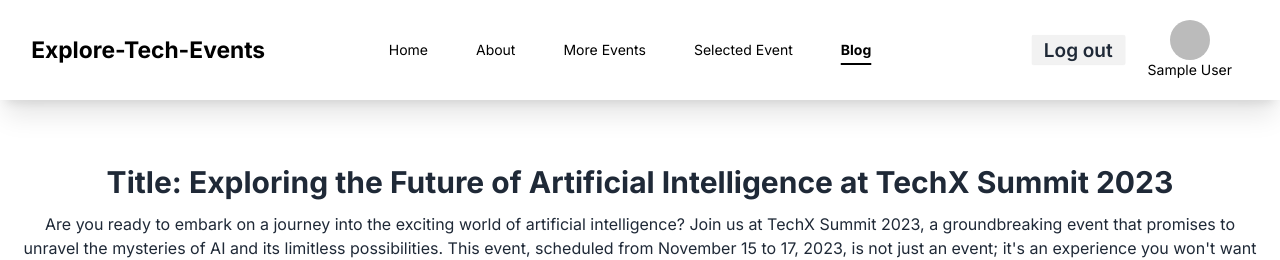
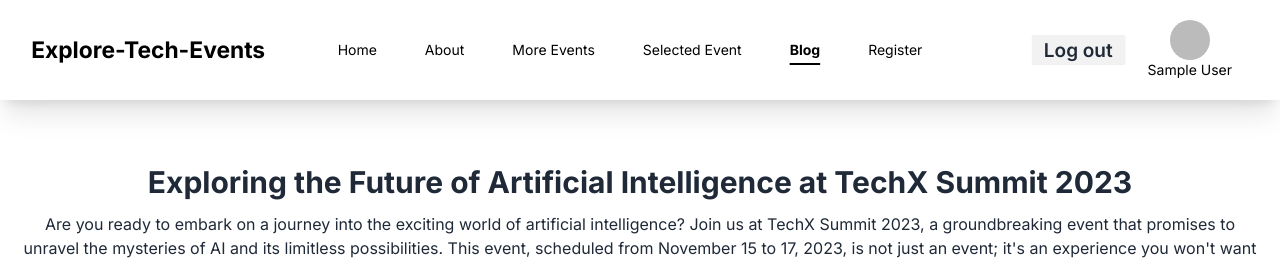
Before and after one commit to mahfuja5768/Explore-Tech-Events, a React (Vite) app: page /blog in a window 1280 px wide. Shown: the top 260 px of the page. Built offline with nearby package versions, Linux system fonts and the light colour scheme; no server answers; sample sign-in values are in the browser's storage.

Commit message:
add validation

```diff
--- a/src/components/BlogContent.jsx
+++ b/src/components/BlogContent.jsx
@@ -4,7 +4,7 @@
     data-aos-duration="3000">
       <div className="text-center">
         <h2 className="md:text-3xl text-2xl font-bold">
-          Title: Exploring the Future of Artificial Intelligence at TechX Summit
+           Exploring the Future of Artificial Intelligence at TechX Summit
           2023
         </h2>
         <p className="my-3">
--- a/src/components/Navbar.jsx
+++ b/src/components/Navbar.jsx
@@ -74,6 +74,18 @@
           to="/blog"
         >
           Blog
+        </NavLink>
+      </li>
+      <li className="lg:mx-2 mb-4 lg:mb-0">
+        <NavLink
+          className={({ isActive }) =>
+            isActive
+              ? "text-black hover:text-black underline decoration-black decoration-2 underline-offset-8 font-bold hover:bg-transparent"
+              : "text-black hover:text-black hover:underline decoration-black decoration-2 underline-offset-8 hover:bg-transparent"
+          }
+          to="/register"
+        >
+          Register
         </NavLink>
       </li>
 
--- a/src/pages/Register.jsx
+++ b/src/pages/Register.jsx
@@ -28,15 +28,14 @@
     } else if (password.length < 6) {
       return setRegisterError(" The password is less than 6 characters");
     }
-    //else if (!/[A-Z]/.test(password)) {
-    //   return setRegisterError(" The password don't have a capital letter");
-    // } else if (!/[!#$%&?]/.test(password)) {
-    //   return setRegisterError(" The password don't have a special character");
-    // }
+    else if (!/[A-Z]/.test(password)) {
+      return setRegisterError(" The password don't have a capital letter");
+    } else if (!/[!#$%&?]/.test(password)) {
+      return setRegisterError(" The password don't have a special character");
+    }
 
     createUser(email, password)
       .then(() => {
-        // toast.success("Successfully User Created!");
         updateUser(name, photoUrl)
           .then()
           .catch((err) => setRegisterError(err.message));
```
Lines whose indentation alone changed are shown as unchanged.
